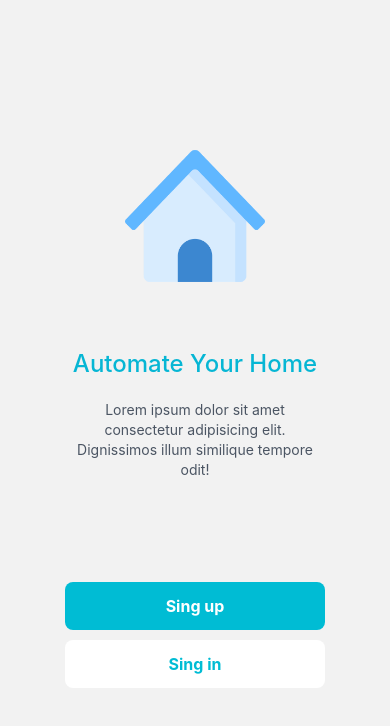
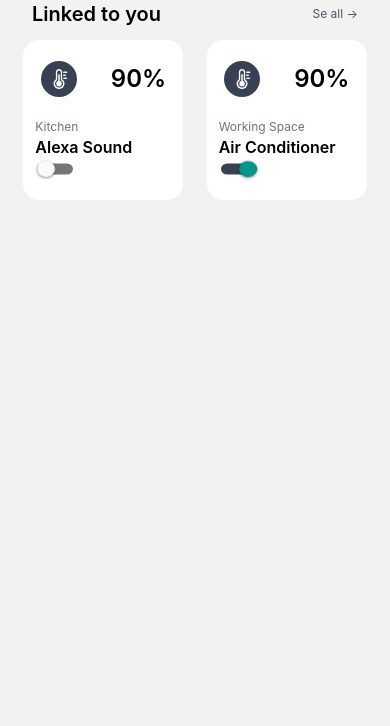
Before and after one commit to GustavoSod/app-home-automation, a React Native app: screen /Home in a window 390 px wide. Shown: the top 726 px of the page. Built offline with nearby package versions, Linux system fonts and the light colour scheme.

Commit message:
Add home screen

```diff
--- /dev/null
+++ b/src/components/widgetTrigger/index.tsx
@@ -0,0 +1,44 @@
+import React from 'react';
+import { Text, View, Switch, Image} from 'react-native';
+import { SafeAreaView } from 'react-native-safe-area-context';
+
+type WidgetItem = {
+    value: string;
+    local: string;
+    metric: string;
+    turned: boolean;
+}
+
+type WidgetProps = {
+    items: WidgetItem[];
+}
+
+const WidgetTrigger: React.FC<WidgetProps> = ({ items }) => {
+  return (
+    <SafeAreaView>
+        <View className='flex flex-row w-full justify-between items-center pl-8 pr-8 mb-3'>
+            <Text className='font-semibold text-xl'>Linked to you</Text>
+            <Text className='text-xs text-gray-600'>Se all -&gt;</Text>
+        </View>
+      <View className='flex flex-row w-full justify-evenly flex-wrap items-start'>
+        {items.map((item, index) => (
+          <View key={index} className='bg-white w-40 h-40 rounded-2xl flex items-start justify-evenly'>
+            <View className='flex flex-row items-center justify-around w-full'>
+                <View className=' bg-gray-700 rounded-full items-center justify-center p-2'>
+                    <Image source={require('../../../assets/images/thermometer.png')}  style={{width: 20, height: 20}}/>
+                </View>
+                <Text className='font-semibold text-2xl'>{item.value}</Text>
+            </View>
+            <View className='pl-3'>
+                <Text className='text-xs text-gray-500'>{item.local}</Text>
+                <Text className='font-semibold text-base'>{item.metric}</Text>
+                <Switch value={item.turned} style={{ transform: [{ scaleX: .9 }, { scaleY: .8 }] }} trackColor={{false: '#767577', true: '#374151'}}/>
+            </View>
+          </View>
+        ))}
+      </View>
+    </SafeAreaView>
+  );
+}
+
+export default WidgetTrigger;
--- a/src/routes/initialStack/index.tsx
+++ b/src/routes/initialStack/index.tsx
@@ -2,10 +2,12 @@ import { createNativeStackNavigator, NativeStackNavigationProp } from "@react-na
 import Initial from "../../screens/Initial";
 import { NavigationContainer } from "@react-navigation/native";
 import SingIn from "../../screens/SingIn";
+import Home from "../../screens/home";
 
 type InitialStackParamList = {
     Initial: undefined;
     SingIn: undefined;
+    Home: undefined;
   };
 
 export type InitialStackTypes = NativeStackNavigationProp<InitialStackParamList>
@@ -19,6 +21,7 @@ export default function InitialStack() {
       <Stack.Navigator>
         <Stack.Screen name="Initial" component={Initial} options={{headerShown:false}}/>
         <Stack.Screen name="SingIn" component={SingIn} options={{headerShown:false}}/>
+        <Stack.Screen name="Home" component={Home} options={{headerShown:false}}/>
       </Stack.Navigator>
     </NavigationContainer>
   );
--- /dev/null
+++ b/src/screens/home/index.tsx
@@ -0,0 +1,18 @@
+import React from 'react';
+import { SafeAreaView, View } from 'react-native';
+import WidgetTrigger from '../../components/widgetTrigger';
+
+const Home = () => {
+  const items = [
+    { value: '90%', metric: 'Alexa Sound', local: 'Kitchen', turned: false },
+    { value: '90%', metric: 'Air Conditioner', local: 'Working Space', turned: true },
+  ];
+
+  return (
+    <SafeAreaView>
+      <WidgetTrigger items={items} />
+    </SafeAreaView>
+  );
+}
+
+export default Home;
--- a/src/screens/singIn/index.tsx
+++ b/src/screens/singIn/index.tsx
@@ -2,8 +2,16 @@ import React from 'react'
 import { Text, View, Image} from 'react-native'
 import InputForm from '../../components/inputForm'
 import ButtonInit from '../../components/buttonInit'
+import { useNavigation } from '@react-navigation/native'
+import { InitialStackTypes } from '../../routes/initialStack'
 
 export default function SingIn() {
+  const navigation = useNavigation<InitialStackTypes>();
+
+  const handleValidateSingIn = () => {
+    navigation.navigate('Home');
+  };
+
   return (
     <View className='flex h-full justify-center items-center'>
         <View className='flex h-5/6 b w-10/12 justify-evenly'>
@@ -16,7 +24,7 @@ export default function SingIn() {
             <InputForm placeholderText="Name" autoCapitalize="none" autoCorrect={false} keyboardType="default" />
             </View>
             <View>
-                <ButtonInit textButton='Sing in' hasBackground={true}/>
+                <ButtonInit textButton='Sing in' hasBackground={true} onPress={handleValidateSingIn}/>
             </View>
             <View>
                 <Text className='text-stone-500 text-base'>or Sing in with</Text>
```
Also changed, not shown: assets/images/low-temperature.png (added), assets/images/thermometer.png (added).
